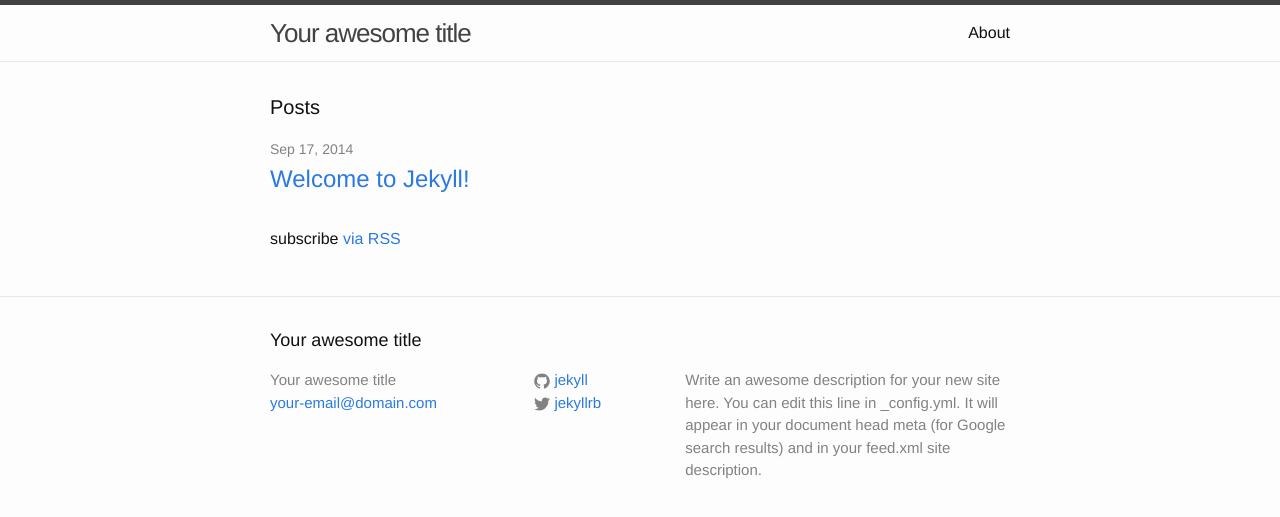
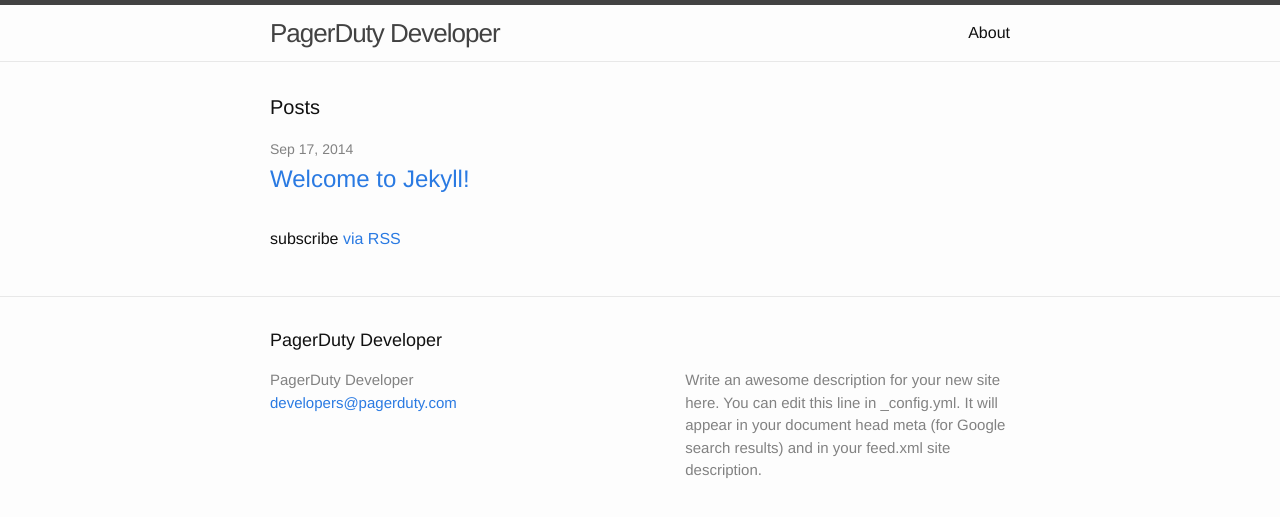
Before and after one commit to h4dz/devdocs, a Jekyll site: the page built from index.html, in a window 1280 px wide. Shown: the top 517 px of the page. Built offline with Jekyll 4.4.1, drawn with Linux system fonts in a browser that asks for light colours.

Commit message:
Updates to gems, ignores,  and app config

```diff
--- a/Gemfile
+++ b/Gemfile
@@ -4,3 +4,4 @@ gem 'bundler'
 gem 'jekyll'
 gem 'rack-jekyll'
 gem 'kramdown'
+gem 'jekyll-redirect-from'
--- a/_config.yml
+++ b/_config.yml
@@ -1,15 +1,17 @@
 # Site settings
-title: Your awesome title
-email: your-email@domain.com
+title: PagerDuty Developer
+email: developers@pagerduty.com
 description: > # this means to ignore newlines until "baseurl:"
   Write an awesome description for your new site here. You can edit this
   line in _config.yml. It will appear in your document head meta (for
   Google search results) and in your feed.xml site description.
-baseurl: "" # the subpath of your site, e.g. /blog/
-url: "http://yourdomain.com" # the base hostname & protocol for your site
-twitter_username: jekyllrb
-github_username:  jekyll
-
-# Build settings
+#baseurl: "" # the subpath of your site, e.g. /blog/
+url: "http://developers.pagerduty.com" # the base hostname & protocol for your site
+contact:
+  twitter: "PagerDuty"
+  github: "PagerDuty"
+  email: "developers@pagerduty.com"
+# Markdown renderer
 markdown: kramdown
+# Jekyll will try to compile everything it sees outside of _site. Here's what we should ignore.
 exclude: ['config.ru', 'Gemfile', 'Gemfile.lock', 'vendor']
```
Also changed, not shown: Gemfile.lock, 1 other file.
